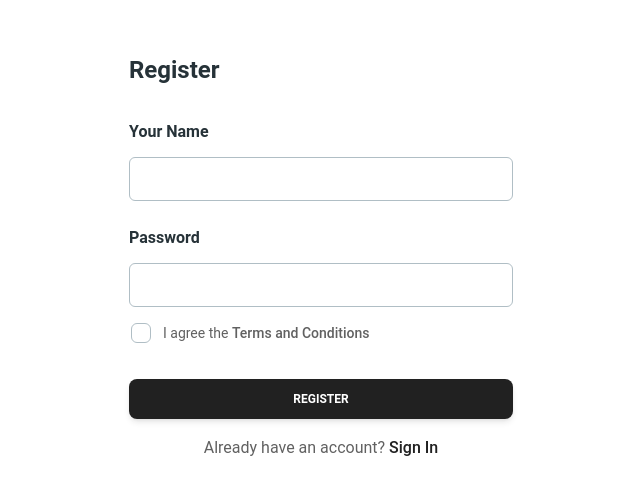
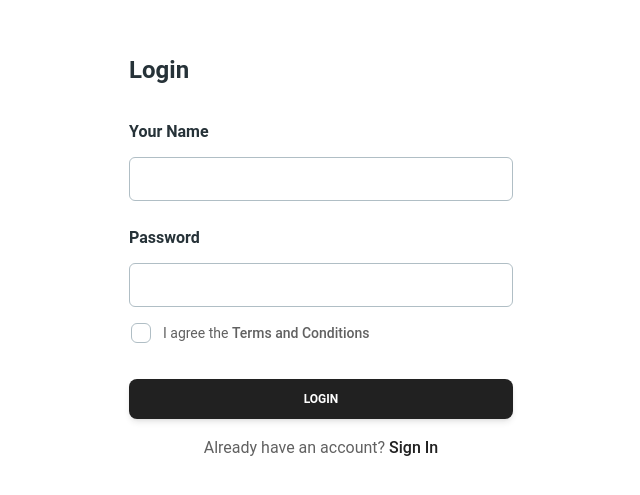
Before and after one commit to HarunaDev/full-stack-blog, a React (Vite) app in the folder frontend/: page /login in a window 1280 px wide. Shown: the part 139-634 px from the top of the page, without its empty margins (319-959 px from the left). Built offline with nearby package versions, Linux system fonts and the light colour scheme; no server answers.

Commit message:
modified the two pages to display the appropriate ui based on the props it receives

```diff
--- a/frontend/src/pages/Login.jsx
+++ b/frontend/src/pages/Login.jsx
@@ -4,7 +4,7 @@ function Login(){
     return (
         <>
             <div className="flex items-center justify-center min-h-screen">
-            <Form />
+            <Form route='/api/token/' method='login' />
             </div>
         </>
     )
--- a/frontend/src/pages/Register.jsx
+++ b/frontend/src/pages/Register.jsx
@@ -1,7 +1,11 @@
+import Form from "../components/Form"
+
 function Register(){
     return (
         <>
-            <h1>Welcome to Register</h1>
+            <div className="flex items-center justify-center min-h-screen">
+            <Form route='/api/user/register' method='register' />
+            </div>
         </>
     )
 }
```
